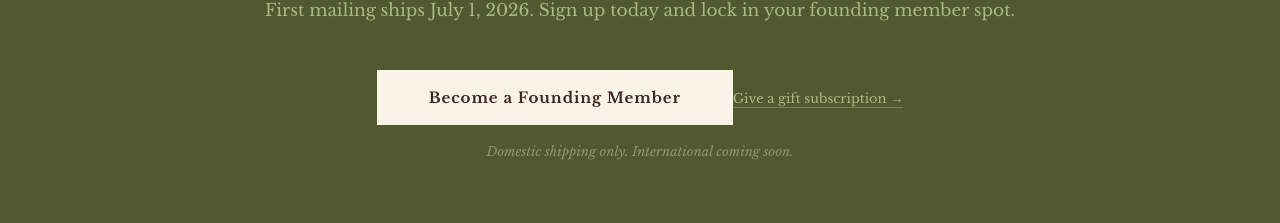
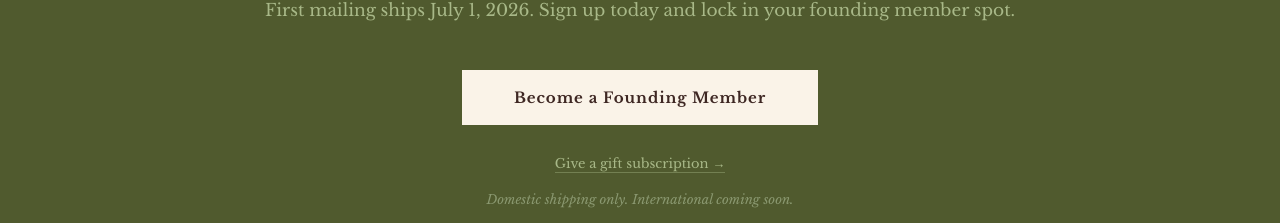
Before and after one commit to LStemmle/mrdavidmusic, a Next.js app: page /notes in a window 1280 px wide. Shown: the part 3156-3379 px from the top of the page. Built offline with nearby package versions, Linux system fonts and the light colour scheme; a web font is replaced by a local one.

Commit message:
Fix gift link layout in final CTA section

```diff
--- a/app/notes/page.tsx
+++ b/app/notes/page.tsx
@@ -601,8 +601,10 @@ export default function Notes() {
       <section className="final-cta" id="waitlist-section">
         <div className="section-title">Become a Founding Member</div>
         <p className="final-cta-sub">First mailing ships July 1, 2026. Sign up today and lock in your founding member spot.</p>
-        <a href="https://mrdavidmusic.memberful.com/checkout?plan=147377&return_url=https%3A%2F%2Fmrdavidmusic.com%2Fnotes" target="_blank" rel="noopener noreferrer" className="btn-waitlist">Become a Founding Member</a>
-        <a href="https://mrdavidmusic.memberful.com/gift?plan=147377" target="_blank" rel="noopener noreferrer" className="gift-link-olive">Give a gift subscription &rarr;</a>
+        <div style={{display: 'flex', flexDirection: 'column', alignItems: 'center', gap: '16px'}}>
+          <a href="https://mrdavidmusic.memberful.com/checkout?plan=147377&return_url=https%3A%2F%2Fmrdavidmusic.com%2Fnotes" target="_blank" rel="noopener noreferrer" className="btn-waitlist">Become a Founding Member</a>
+          <a href="https://mrdavidmusic.memberful.com/gift?plan=147377" target="_blank" rel="noopener noreferrer" className="gift-link-olive">Give a gift subscription &rarr;</a>
+        </div>
         <p className="cta-note">Domestic shipping only. International coming soon.</p>
       </section>
 
```
